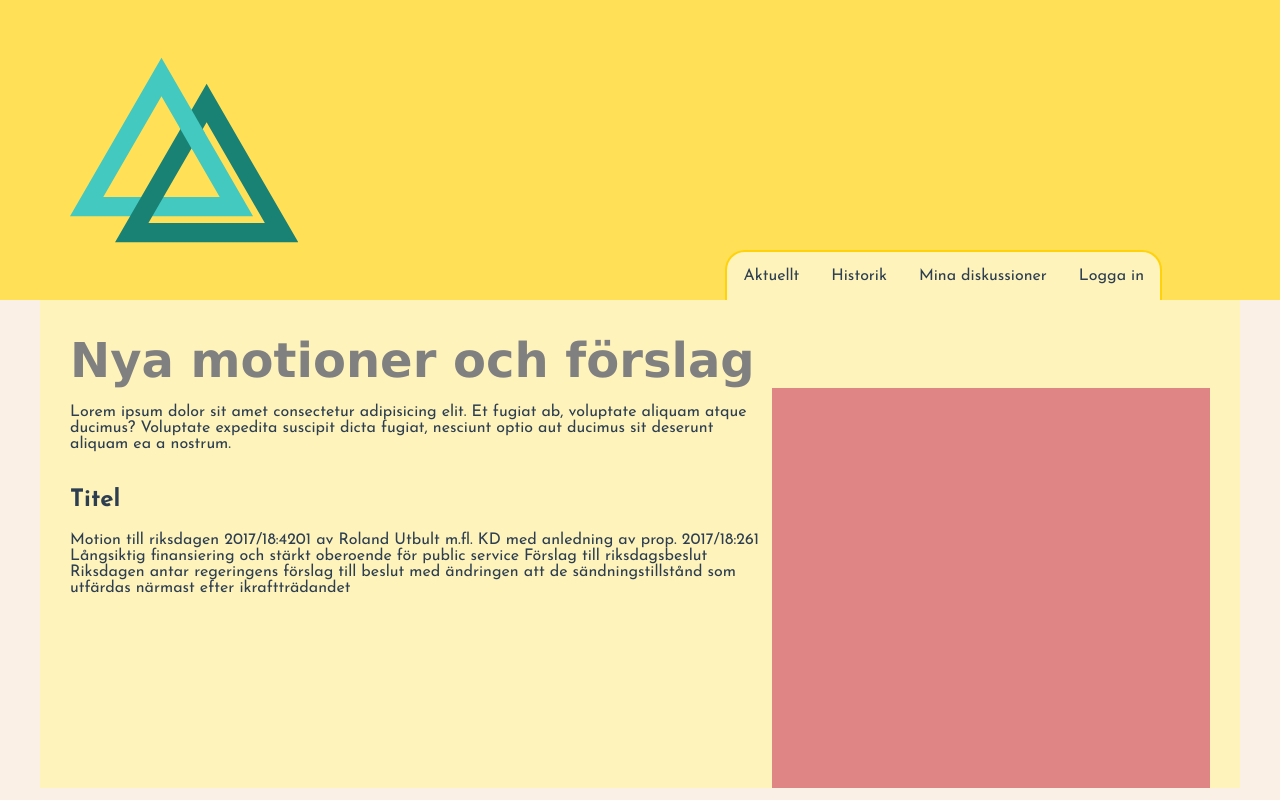
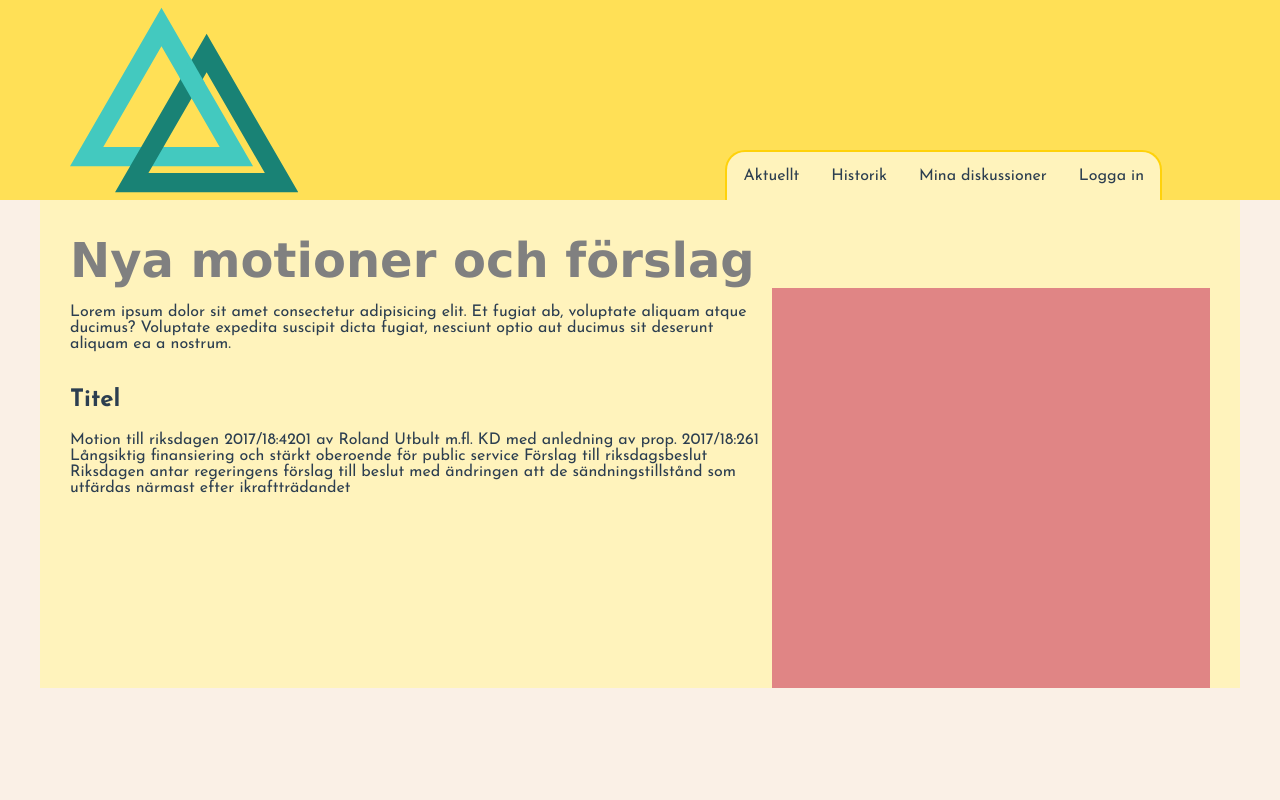
Before and after one commit to Pranz/delta_frontend, a Vue app: page / in a window 1280 px wide. Built offline with nearby package versions, Linux system fonts and the light colour scheme.

Commit message:
waste less screen estate

```diff
--- a/src/components/Navbar.vue
+++ b/src/components/Navbar.vue
@@ -22,7 +22,7 @@ export default {
 @import '../styles/color.scss';
 
 #navbar {
-  height: 300px;
+  height: 200px;
   background: $yellow;
   .container {
     display: flex;
```
